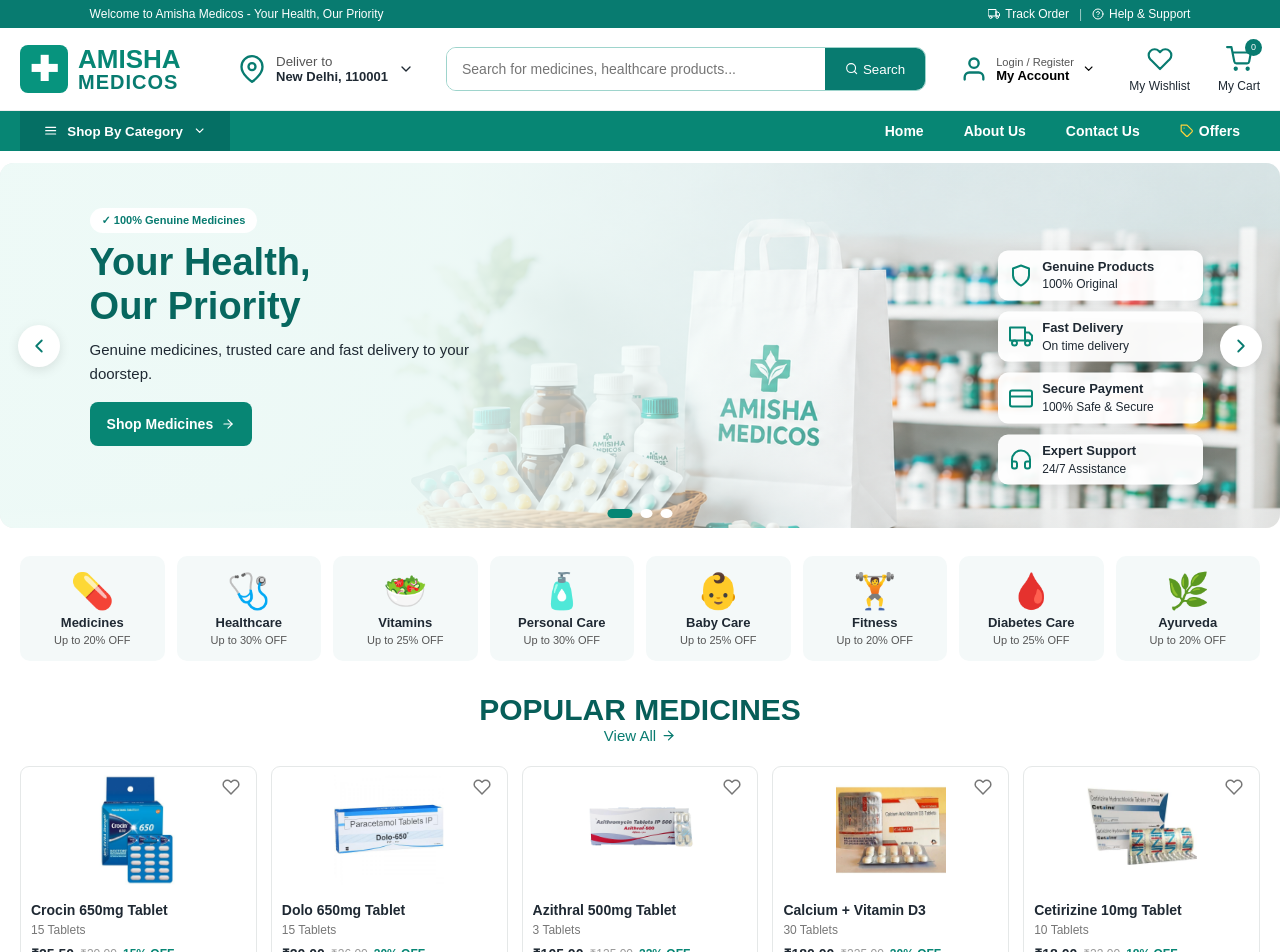
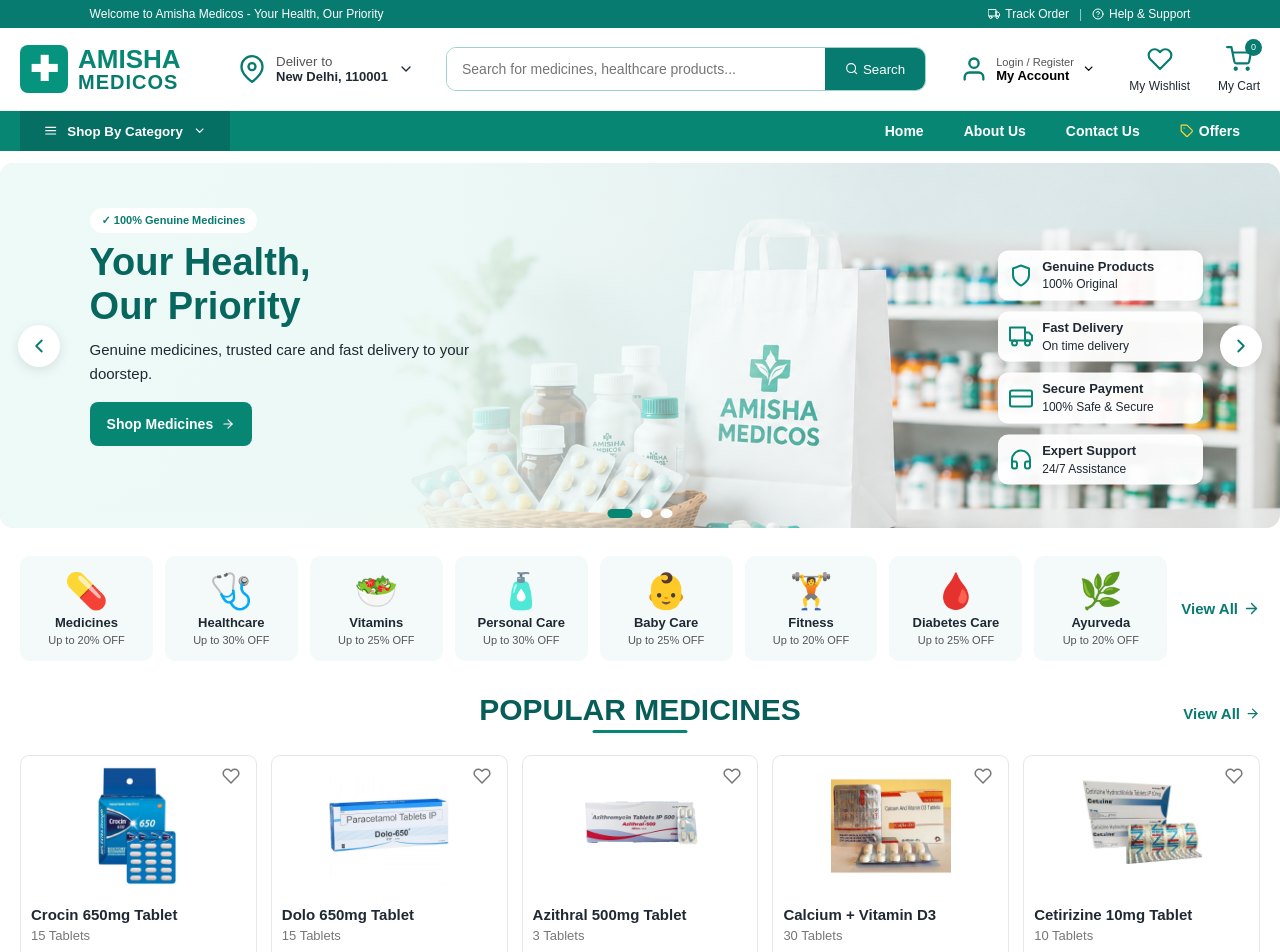
Before and after one commit to Anjaligagneja07/AmishaMedicos-REACT.JS-AND-NODE.JS, a React (Create React App) app: page / in a window 1280 px wide. Shown: the top 952 px of the page. Built offline with nearby package versions, Linux system fonts and the light colour scheme.

Commit message:
Updated homepage

```diff
--- a/src/pages/Home.js
+++ b/src/pages/Home.js
@@ -303,8 +303,8 @@
 
       {/* ================= CATEGORIES ================= */}
 
-      <section className="section-container">
-
+      <section className="section-container categories-section">
+        <div className="categories-row">
         <div className="categories-grid">
 
           {categories.map((category) => (
@@ -332,6 +332,15 @@
           ))}
 
         </div>
+         <Link
+      to="/category/medicines"
+      className="categories-view-all"
+    >
+      View All
+      <FiArrowRight />
+    </Link>
+
+  </div>
 
       </section>
 
--- a/src/styles/Home.css
+++ b/src/styles/Home.css
@@ -258,6 +258,39 @@
   gap: 12px;
 }
 
+.categories-row {
+  display: flex;
+  align-items: center;
+  gap: 14px;
+}
+
+.categories-grid {
+  flex: 1;
+  display: grid;
+  grid-template-columns: repeat(8, 1fr);
+  gap: 12px;
+}
+
+.categories-view-all {
+  flex-shrink: 0;
+  display: flex;
+  align-items: center;
+  gap: 5px;
+  color: #087b70;
+  font-size: 15px;
+  font-weight: 600;
+   text-decoration: none;
+  white-space: nowrap;
+}
+
+.categories-view-all svg {
+  font-size: 17px;
+}
+
+.categories-view-all:hover {
+  color: #055f57;
+}
+
 .category-card {
   min-height: 105px;
 
@@ -328,29 +361,53 @@
 ================================== */
 
 .section-heading {
+  position: relative;
   display: flex;
-
-  justify-content: space-between;
   align-items: center;
-
+  justify-content: center;
   margin-bottom: 12px;
+  width: 100%;
 }
 
 .section-heading h2 {
   margin: 0;
+  font-size: 19px;
+  color: #07675f;
+  position: relative;
+  padding-bottom: 6px;
+}
 
-  font-size: 19px;
+.section-heading h2::after {
+  content: "";
+  position: absolute;
+
+  left: 50%;
+  bottom: 0;
+
+  transform: translateX(-50%);
+
+  width: 95px;
+  height: 3px;
+
+  background: #078674;
+  border-radius: 5px;
 }
 
 .section-heading a {
+  position: absolute;
+  right: 0;
   color: #087b70;
   font-size: 15px;
+  font-weight: 600;
   display: flex;
   align-items: center;
   gap: 5px;
+  text-decoration: none;
 }
 
-
+.section-heading a:hover {
+  color: #055f57;
+}
 /* ==================================
    PRODUCTS
 ================================== */
@@ -403,7 +460,7 @@
 }
 
 .product-image {
-  height: 125px;
+  height: 140px;
 
   display: flex;
 
@@ -415,7 +472,7 @@
 
 .product-image img {
   max-width: 100%;
-  max-height: 110px;
+  max-height: 120px;
 
   object-fit: contain;
 }
@@ -425,7 +482,7 @@
 }
 
 .product-info h3 {
-  font-size: 14px;
+  font-size: 15px;
 
   margin: 0 0 5px;
 
@@ -437,7 +494,7 @@
 }
 
 .quantity {
-  font-size: 12px;
+  font-size: 13px;
 
   color: #777;
 
@@ -461,13 +518,13 @@
 .price-row del {
   color: #999;
 
-  font-size: 12px;
+  font-size: 13px;
 }
 
 .price-row span {
   color: #078674;
 
-  font-size: 12px;
+  font-size: 13px;
 
   font-weight: 600;
 }
@@ -495,7 +552,7 @@
 
   cursor: pointer;
 
-  font-size: 13px;
+  font-size: 14px;
 }
 
 
```
